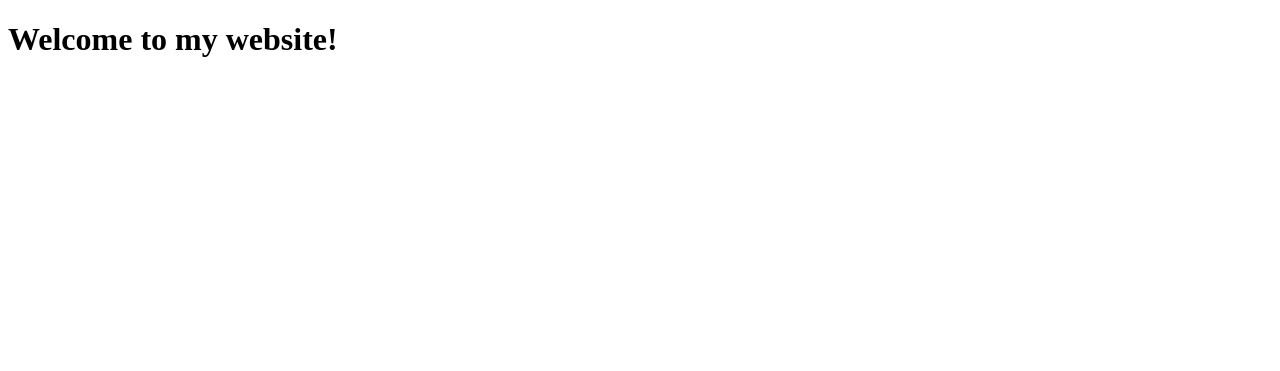
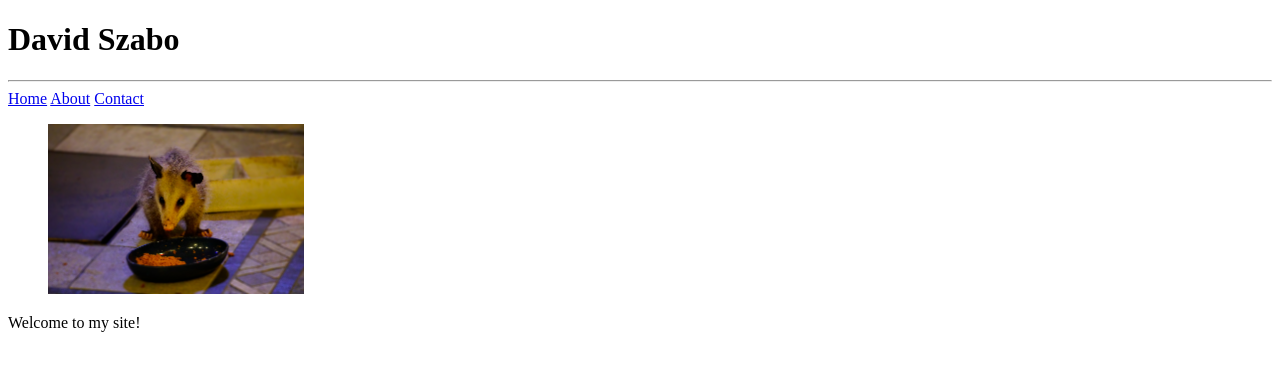
Before and after one commit to dethedrus/cst336_lab1, a PHP site: page / in a window 1280 px wide. Shown: the top 371 px of the page. Run offline with PHP 8.4, Linux system fonts and the light colour scheme.

Commit message:
adding all pages

```diff
--- a/index.php
+++ b/index.php
@@ -1,9 +1,36 @@
 <!DOCTYPE html>
 <html>
     <head>
-        <title> </title>
+        <title>Lab 1: My Personal Page Thingy</title>
+        <meta charset="utf-8">
     </head>
+
     <body>
-        <h1>Welcome to my website!</h1>
+        <header>
+            <h1>David Szabo</h1>
+        </header>
+
+        <hr>
+
+        <nav>
+            <a href="index.html">Home</a>
+            <a href="about.html">About</a>
+            <a href="contact.html">Contact</a>
+        </nav>
+
+        <main>
+            <figure>
+                <img src="images/not-a-cat.png">
+            </figure>
+
+            <div>
+                Welcome to my site!
+            </div>
+        </main>
+
+        <footer>
+
+        </footer>
+
     </body>
 </html>
```
Also changed, not shown: about.html (added, +9 -0 lines), contact.html (added, +9 -0 lines), images/not-a-cat.png (added).
